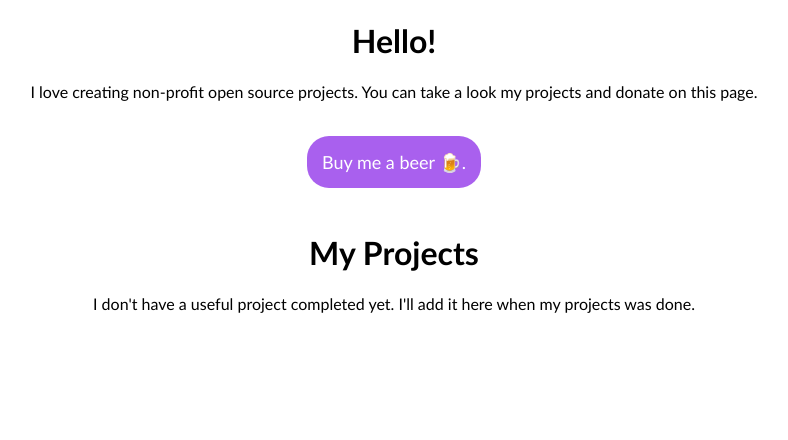
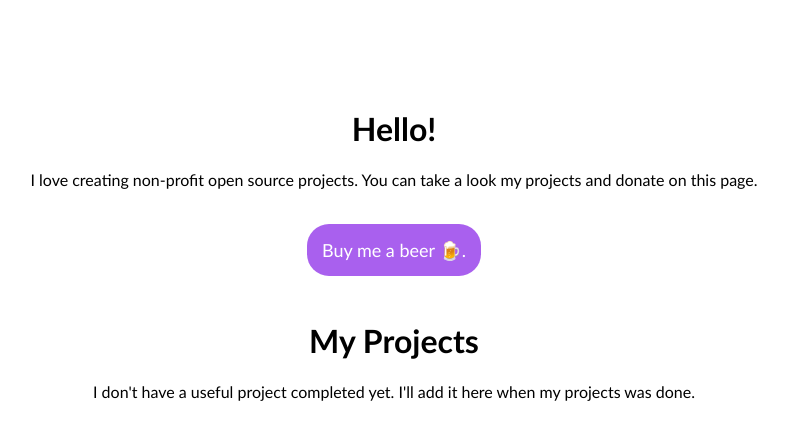
Before and after one commit to atakanorhan/atakanorhan.github.io, a plain HTML site: page index.html in a window 1280 px wide. Shown: the whole page, without its empty margins (246-1034 px from the left). Drawn offline with Linux system fonts and the light colour scheme.

Commit message:
Update index.html

```diff
--- a/index.html
+++ b/index.html
@@ -34,6 +34,7 @@
     </head>
     <body>
         <div>
+            <p><br><br><br><br></p>
             <h1 class="head">Hello!</h1>
             <p class="text">I love creating non-profit open source projects. You can take a look my projects and donate on this page.</p>
             <p><br></p>
```
